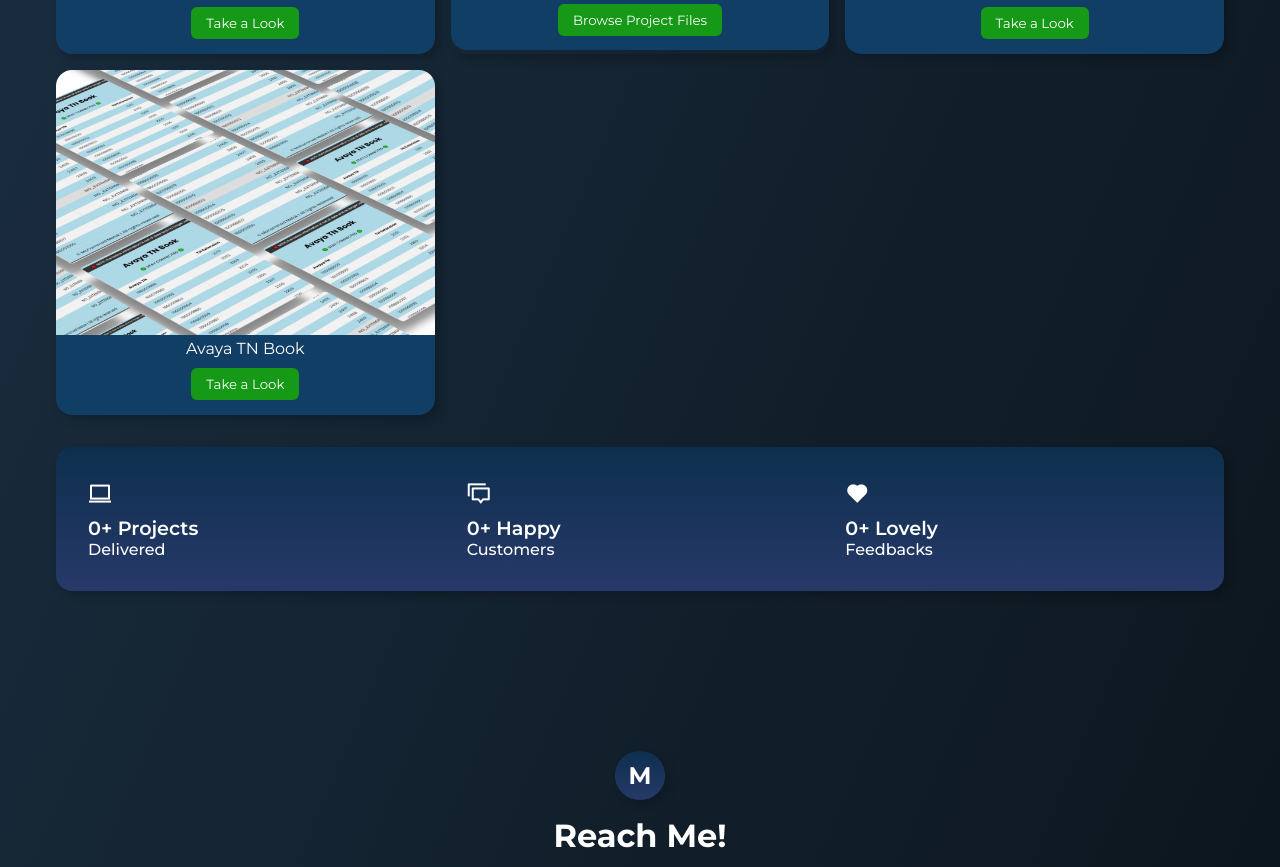
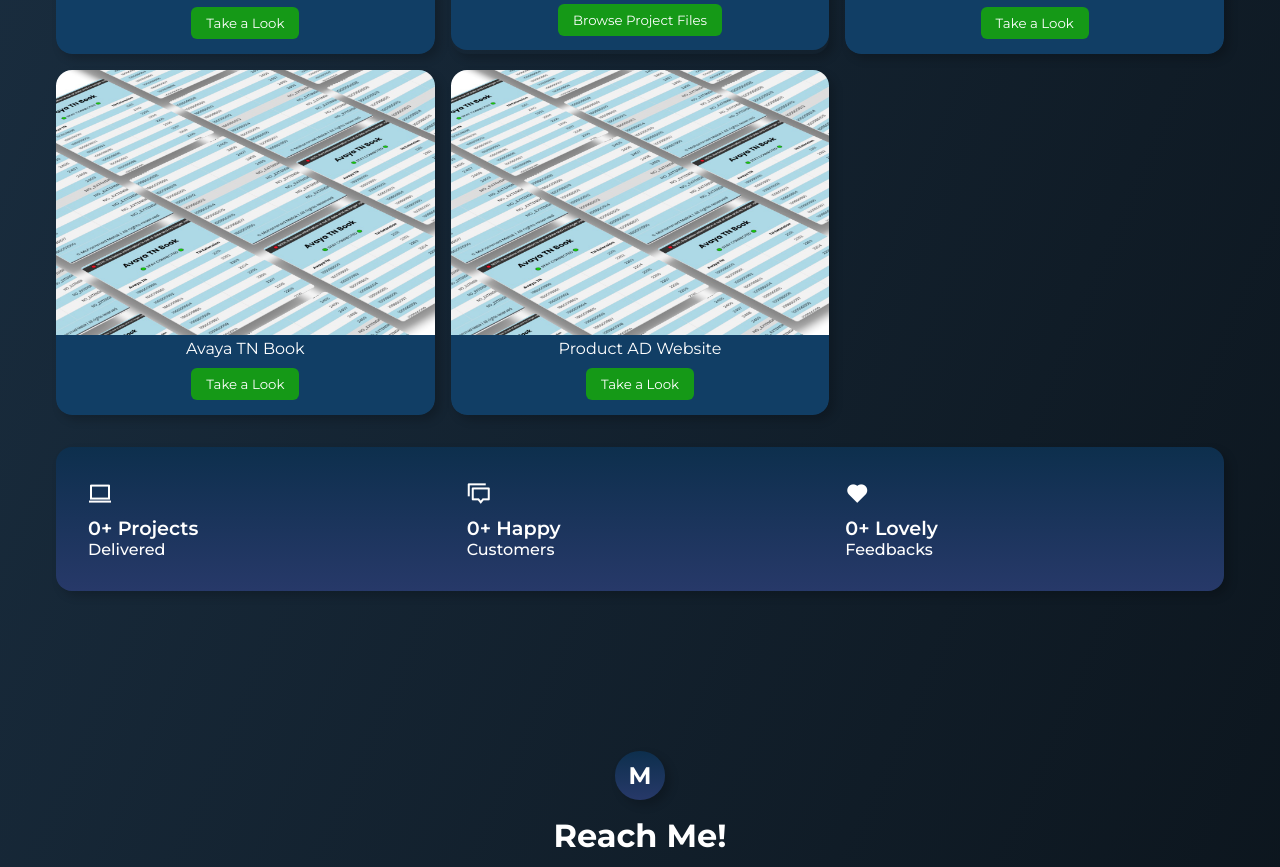
Before and after one commit to MSALAHAH/R4_2.0, a plain HTML site: page index.html in a window 1280 px wide. Shown: the part 1948-2815 px from the top of the page. Drawn offline with nearby package versions, Linux system fonts and the light colour scheme.

Commit message:
Update index.html

```diff
--- a/index.html
+++ b/index.html
@@ -175,6 +175,18 @@
 
       </div>
 
+      <div class="projects__card">
+        <img src="assets/tn-mockup.jpg" alt="projects" />
+
+        <div class="project__info">
+          <p>Product AD Website</p>
+          <a href="https://msalahah.github.io/plastic-corner/" target="_blank">
+            <button>Take a Look</button>
+          </a>
+        </div>
+
+      </div>
+
     </div>
     <div class="projects__banner">
       <div class="projects__banner__card">
```
